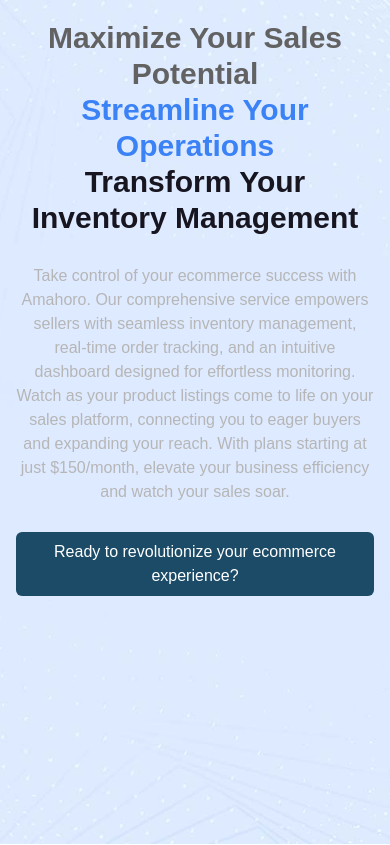
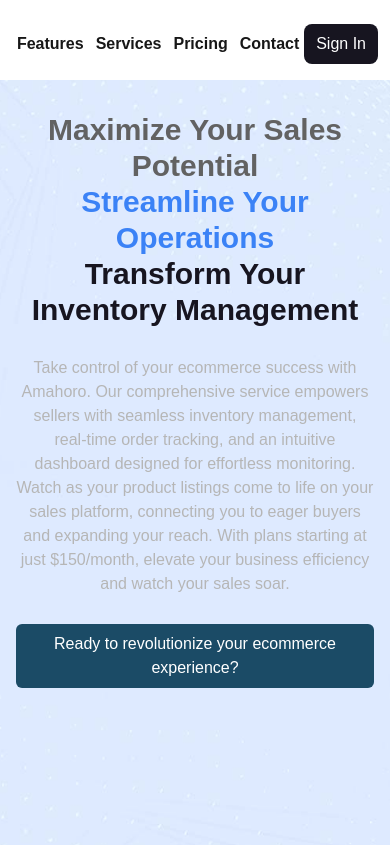
Before and after one commit to AKvng/amh-landing, a Next.js app: page / in a window 390 px wide. Shown: the top 845 px of the page. Built offline with nearby package versions, Linux system fonts and the light colour scheme.

Commit message:
update: navigation content and sticky effect. (cloudfront deploy)

```diff
--- a/src/app/page.tsx
+++ b/src/app/page.tsx
@@ -1,6 +1,7 @@
+"use client";
+import { useEffect, useState } from "react";
 import ImageCard from "../components/card/ImageCard";
 import { IconDefinition } from "@fortawesome/fontawesome-svg-core";
-import {} from "@fortawesome/free-solid-svg-icons/faDollarSign";
 import {
   faDollarSign,
   faBoxOpen,
@@ -13,15 +14,16 @@
 import Image from "next/image";
 import { FontAwesomeIcon } from "@fortawesome/react-fontawesome";
 import Footer from "../components/layout/footer";
+import Link from "next/link";
 
 function LandingPage() {
-  //   const landingNavigation = [
-  //     { name: "features", href: "#features" },
-  //     { name: "pricing", href: "#pricing" },
-  //     { name: "about us", href: "#about" },
-  //     { name: "dashboard", href: "#dashboard" },
-  //     { name: "contact", href: "#contact" },
-  //   ];
+  const [stickyOpaque, setStickyOpaque] = useState<boolean>(false);
+  const landingNavigation = [
+    { name: "features", href: "#features" },
+    { name: "services", href: "#services" },
+    { name: "pricing", href: "#pricing" },
+    { name: "contact", href: "#contact" },
+  ];
 
   const features: {
     name: string;
@@ -103,22 +105,29 @@
       alt: "",
     },
   ];
-  //   const Nav = () => {
-  //     return (
-  //       <nav>
-  //         <ul>
-  //           {landingNavigation.map(({ name, href }) => (
-  //             <li key={name}>
-  //               <Link className="capitalize" href={href}>
-  //                 {name}
-  //               </Link>
-  //             </li>
-  //           ))}
-  //         </ul>
-  //       </nav>
-  //     );
-  //   };
-  //   const date = new Date();
+  const Nav = () => {
+    const navClassName = `px-3 md:px-16 lg:px-32 sticky flex justify-between items-center  pt-6 pb-4 top-0 z-10 ${
+      stickyOpaque ? "opacity-70" : ""
+    } ${stickyOpaque && "bg-primary-tint"}`;
+    return (
+      <nav className={navClassName}>
+        <div></div>
+        <ul className=" flex gap-x-3 px- justify-center">
+          {landingNavigation.map(({ name, href }) => (
+            <li key={name} className="font-semibold">
+              <Link className="capitalize hover:text-primary" href={href}>
+                {name}
+              </Link>
+            </li>
+          ))}
+        </ul>
+        <button className="py-2 px-3 bg-high-emphasis text-bright rounded-lg self-end">
+          Sign In
+        </button>
+      </nav>
+    );
+  };
+  const date = new Date();
 
   const Card = ({
     title,
@@ -144,9 +153,16 @@
       </>
     );
   };
+
+  useEffect(() => {
+    document.addEventListener("scroll", () => {
+      setStickyOpaque(window.pageYOffset > 100);
+    });
+  }, [setStickyOpaque]);
   //   mt-5 container py-5 md:py-7 bg-blue-200 min-h-screen text-center lg:text-left lg:flex justify-center items-center gap-x-5
   return (
     <>
+      <Nav />
       <div className="relative">
         <Image
           className="-z-10 object-cover "
@@ -155,9 +171,8 @@
           fill
           sizes="(max-width: 768px) 100vw, (max-width: 1200px) 50vw, 33vw"
         />
-        <nav></nav>
         {/* Header */}
-        <section className="container1 py-5 md:py-10 min-h-screen text-center sm:text-left sm:flex justify-center items-center gap-x-5">
+        <section className="container1 py-8 min-h-screen text-center sm:text-left sm:flex justify-center items-center gap-x-5">
           {/* Section Content */}
           <div className="space-y-7 md:space-y-20">
             {/* Headers */}
@@ -197,7 +212,7 @@
 
       {/* Description Section */}
       <section className="container1 py-5 md:py-20 min-h-screen text-center">
-        <h2 className="font-semibold">
+        <h2 id="features" className="font-semibold">
           Unlock the Full Potential of Your Online Store with Amahoro
         </h2>
 
@@ -257,7 +272,7 @@
       {/* Services Section */}
       <section className="bg-[url(/blue-background.jpg)] container1 overflow-hidden flex flex-col justify-center text-center min-h-screen px-3 py-24 lg:py-20">
         <h6 className="capitalize">our services</h6>
-        <h2 className="mt-3 md:mt-6 capitalize px-4">
+        <h2 id="services" className="mt-3 md:mt-6 capitalize px-4">
           Maximize your ecommerce efficiency
         </h2>
         <p className="mt-9">
@@ -322,7 +337,7 @@
           </div>
 
           <p className="mt-4 text-dgrey">
-            Our comprehensive plans start at just $150/month, unlocking the full
+            Our comprehensive plans start at just $10/month, unlocking the full
             potential of your online store while providing outstanding value
           </p>
           <button className="p-2 mt-5 md:mt-7 capitalize bg-primary text-bright rounded-md">
--- a/src/components/layout/footer.tsx
+++ b/src/components/layout/footer.tsx
@@ -3,7 +3,7 @@
 
 function Footer() {
   return (
-    <footer className="bg-accent container1 py-4 md:py-6 lg:py-8">
+    <footer id="contact" className="bg-accent container1 py-4 md:py-6 lg:py-8">
       <div className="md:flex justify-around gap-x-7">
         {/* Company name and goal */}
         <div className="md:max-w-[15rem]">
--- a/src/lib/nav.ts
+++ b/src/lib/nav.ts
@@ -9,6 +9,6 @@
 
 export const contact = [
   { name: "phone", content: "123456789" },
-  { name: "email", content: "info@example.com" },
+  { name: "email", content: "amhecomglobal@gmail.com" },
   { name: "address", content: "Lagos" },
 ];
```
